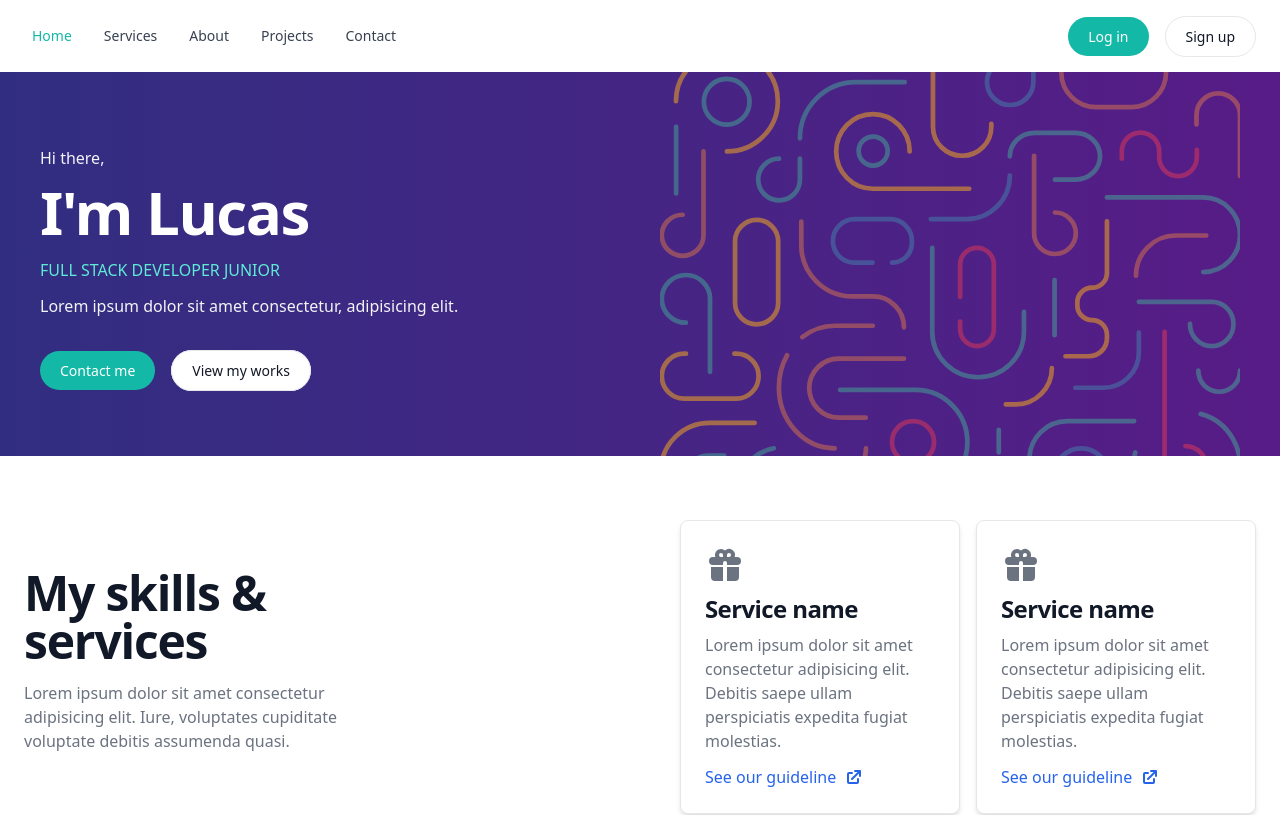
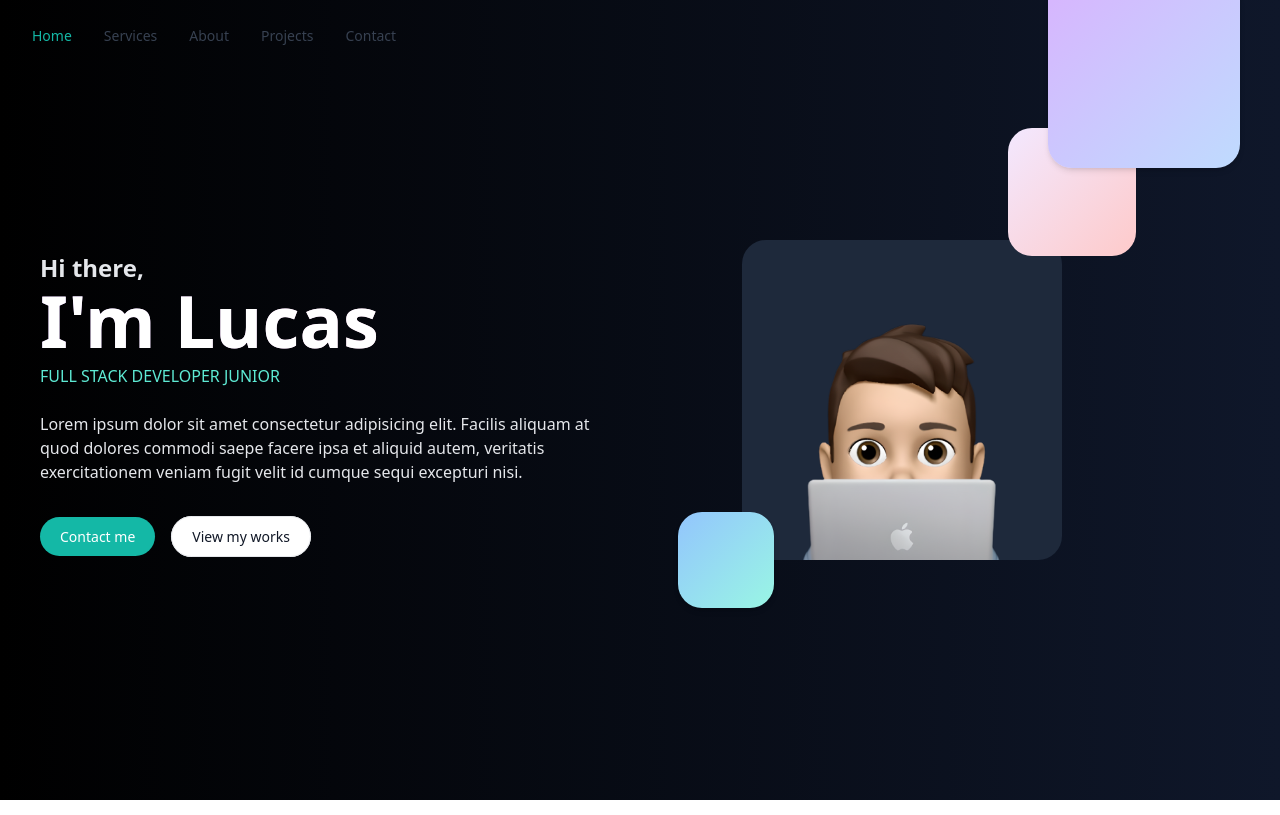
Before and after one commit to Lukynav/ARG-PROGRAMA-FRONTEND, an Angular app: page / in a window 1280 px wide. Shown: the top 815 px of the page. Built offline with nearby package versions, Linux system fonts and the light colour scheme.

Commit message:
💄 Update the header design

```diff
--- a/src/app/components/app/app.component.html
+++ b/src/app/components/app/app.component.html
@@ -1,5 +1,4 @@
 <div class="w-screen dark:bg-slate-900">
-    <app-nav></app-nav>
     <app-header></app-header>
     <app-skills></app-skills>
     <app-about></app-about>
--- a/src/app/components/header/header.component.html
+++ b/src/app/components/header/header.component.html
@@ -1,14 +1,15 @@
 <!--HEADER-->
-<header class="w-screen h-96 bg-gradient-to-r from-indigo-900 to-purple-900">
+<header class="w-screen h-screen bg-gradient-to-r from-black to-slate-900">
+  <app-nav></app-nav>
   <!--CONTENT CONTAINER-->
   <div class="max-w-7xl h-full m-auto grid grid-cols-1 md:grid-cols-2 items-center overflow-hidden gap-10 px-4 md:px-10">
 
     <!--PRESENTATION CONTAINER-->
     <div>
-      <p class="mb-3 font-light text-gray-100 text-center md:text-left">Hi there,</p>
-      <h1 class="mb-4 text-4xl font-extrabold leading-none tracking-tight text-white md:text-5xl lg:text-6xl text-center md:text-left">I'm Lucas</h1>
-      <p class="mb-3 text-teal-300 text-center md:text-left">FULL STACK DEVELOPER JUNIOR</p>
-      <p class="mb-3 font-light text-gray-100 text-center md:text-left">Lorem ipsum dolor sit amet consectetur, adipisicing elit.</p>
+      <h1 class="text-2xl text-gray-200 font-bold">Hi there,</h1>
+      <h2 class="text-white text-7xl font-extrabold text-transparent bg-clip-text bg-gradient-to-r from-purple-300 to-red-200">I'm Lucas</h2>
+      <p class="mt-2 text-teal-300">FULL STACK DEVELOPER JUNIOR</p>
+      <p class="my-6 font-light text-gray-200">Lorem ipsum dolor sit amet consectetur adipisicing elit. Facilis aliquam at quod dolores commodi saepe facere ipsa et aliquid autem, veritatis exercitationem veniam fugit velit id cumque sequi excepturi nisi.</p>
 
       <!--BUTTONS-->
       <div class="mt-10 flex flex-col min-[311px]:flex-row gap-2 justify-center md:justify-start">
@@ -25,8 +26,15 @@
     </div>
 
     <!--PICTURE CONTAINER-->
-    <div class="hidden md:block w-full h-96 overflow-hidden">
-      <img class="opacity-50 object-cover w-full h-96" src="../../assets/Taieri.svg" alt="">
+    <div class="w-full h-full flex justify-center items-center">
+      <div class="w-80 h-80 bg-slate-800 rounded-3xl flex items-end">
+        <img src="../../../assets/memoji.png" class="" alt="">
+      </div>
+      <div class="relative shadow-md right-96 top-40 w-24 h-24 bg-gradient-to-br from-blue-300 to-teal-200 rounded-3xl"></div>
+      <div class="absolute right-36 top-32 w-32 h-32 bg-gradient-to-br from-purple-100 to-red-200 rounded-3xl"></div>
+      <div class="absolute shadow-md right-10 top-[-24px] w-48 h-48 bg-gradient-to-br from-purple-300 to-blue-200 rounded-3xl"></div>
+
     </div>
+
   </div>
 </header>
--- a/src/app/components/nav/nav.component.html
+++ b/src/app/components/nav/nav.component.html
@@ -1,4 +1,4 @@
-<nav class="bg-white border-gray-200 px-2 sm:px-4 py-2.5 dark:bg-gray-900">
+<nav class="absolute w-screen top-0 bg-gradient-to-r from-black to-slate-900 border-gray-200 px-2 sm:px-4 py-2.5">
     <div class="max-w-7xl mx-auto flex flex-wrap items-center justify-between">
       <button data-collapse-toggle="navbar-default" type="button" class="inline-flex items-center p-2 ml-3 text-sm text-gray-500 rounded-lg md:hidden hover:bg-gray-100 focus:outline-none focus:ring-2 focus:ring-gray-200 dark:text-gray-400 dark:hover:bg-gray-700 dark:focus:ring-gray-600" aria-controls="navbar-default" aria-expanded="false">
         <span class="sr-only">Open main menu</span>
@@ -6,7 +6,7 @@
       </button>
 
       <div class="hidden w-full md:block md:w-auto" id="navbar-default">
-        <ul class="flex flex-col p-4 mt-4 border border-gray-100 rounded-lg bg-gray-50 md:flex-row md:space-x-8 md:mt-0 md:text-sm md:font-medium md:border-0 md:bg-white dark:bg-gray-800 md:dark:bg-gray-900 dark:border-gray-700">
+        <ul class="flex flex-col p-4 mt-4 border border-gray-100 rounded-lg md:flex-row md:space-x-8 md:mt-0 md:text-sm md:font-medium md:border-0 dark:border-gray-700">
           <li class="">
             <a href="#" class="block py-2 pl-3 pr-4 text-white bg-teal-500 rounded md:bg-transparent md:text-teal-500 md:p-0 dark:text-white" aria-current="page">Home</a>
           </li>
@@ -24,15 +24,5 @@
           </li>
         </ul>
       </div>
-
-      <div class="hidden sm:flex gap-2">
-        <app-button-primary
-        [content]="'Log in'"
-        ></app-button-primary>
-
-        <app-button-secundary
-        [content]="'Sign up'"
-        ></app-button-secundary>
-      </div>
     </div>
   </nav>
```
Also changed, not shown: src/assets/memoji.png (added).
